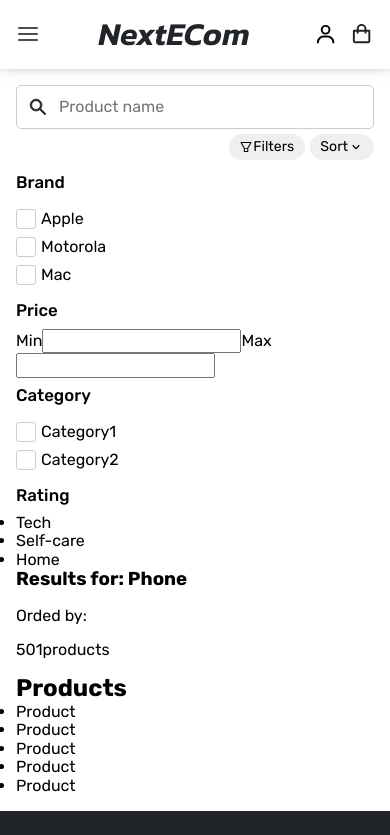
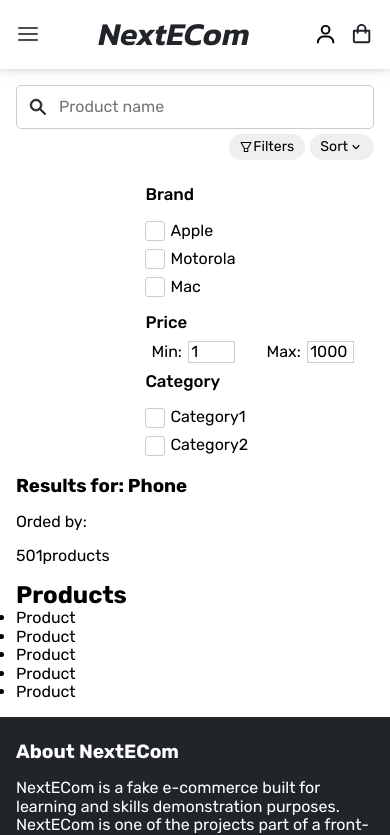
Before and after one commit to Diego-Luiz/nextjs-ecommerce, a Next.js app: page /shop/Shop in a window 390 px wide. Shown: the top 835 px of the page. Built offline with nearby package versions, Linux system fonts and the light colour scheme.

Commit message:
feat: InputTextAndNumber component
- InputTextAndNumber component for input of the both types so far
- Mobile (phone) filters basic style done

```diff
--- a/components/pages/shop/Filters.jsx
+++ b/components/pages/shop/Filters.jsx
@@ -1,5 +1,8 @@
 import { useState } from 'react';
-import { Checkbox } from 'components/ui';
+import {
+  Checkbox,
+  InputTextAndNumber
+} from 'components/ui';
 import styles from './filters.module.scss';
 
 const Filters = ({ brands=['apple', 'motorola', 'mac'], categories=['category1', 'category2'] }) => {
@@ -13,12 +16,31 @@ const Filters = ({ brands=['apple', 'motorola', 'mac'], categories=['category1',
       ['categories', categoriesObj]
     ]);
   });
+  const [priceFilters, setPriceFilters] = useState({ min: '1', max: '1000' });
+
   const getChkboxStatus = (filterField, filterElement) => checkBoxFiltersStatus.get(filterField)[filterElement];
   const handleChkboxFiltersChange = (filterField, filterElement) => {
     const fieldObject = { ...checkBoxFiltersStatus.get(filterField) };
     fieldObject[filterElement] = !fieldObject[filterElement];
     setCheckBoxFiltersStatus(prevState => new Map([...prevState, [filterField, fieldObject]]));
   };
+  const getPriceValue = field => priceFilters[field];
+  const handlePriceChanges = (event, field) => {
+    let elementValue = event.target.value;
+    setPriceFilters(prevState => ({ ...prevState, [field]: elementValue }));
+  };
+  const handlePriceBlur = (field) => {
+    const elementValue = getPriceValue(field);
+    const validateExp = /^([1-9])+|^\1+.\1+$/;
+    // elementValue <= 1000 change by the maximum value
+    if(!(validateExp.test(elementValue) && elementValue <= 1000)){
+      //throw an error
+      alert('The value in price in invalid');
+      const resetedValue = field === 'min' ? '1' : '1000';
+      console.log('resetedValue: ', resetedValue);
+      setPriceFilters(prevState => ({ ...prevState, [field]: resetedValue}));
+    }
+  }
   return (
     <section
       className={styles['container']}
@@ -40,11 +62,30 @@ const Filters = ({ brands=['apple', 'motorola', 'mac'], categories=['category1',
         </ul>
       </section>
       <section className={styles['price-section']}>
-        <h4 className={styles['brand-section__title']}>Price</h4>
-        <label htmlFor="">Min</label>
-        <input type="number" name="" id="" />
-        <label htmlFor="">Max</label>
-        <input type="number" name="" id="" />
+        {/* remember to get the actual MAX value from the props accordingly to the data */}
+        <h4 className={styles['price-section__title']}>Price</h4>
+        <InputTextAndNumber
+          type='number'
+          id='filters-price__min'
+          name='filters-price__min'
+          label='Min:'
+          getValue={() => getPriceValue('min')}
+          min={1}
+          max={1000}
+          handleChange={(event) => { handlePriceChanges(event, 'min') }}
+          handleBlur={() => { handlePriceBlur('min') }}
+        />
+        <InputTextAndNumber
+          type='number'
+          id='filters-price__max'
+          name='filters-price__max'
+          label='Max:'
+          getValue={() => getPriceValue('max')}
+          min={1}
+          max={1000}
+          handleChange={(event) => { handlePriceChanges(event, 'max') }}
+          handleBlur={() => { handlePriceBlur('max') }}
+        />
       </section>
       <section className={styles['category-section']}>
         <h4 className={styles['category-section__title']}>Category</h4>
@@ -62,15 +103,6 @@ const Filters = ({ brands=['apple', 'motorola', 'mac'], categories=['category1',
           ))}
         </ul>
       </section>
-      <section className={styles['rating-section']}>
-        <h4 className={styles['brand-section__title']}>Rating</h4>
-        <ul>
-          <li>Tech</li>
-          <li>Self-care</li>
-          <li>Home</li>
-        </ul>
-      </section>
-
     </section>
   )
 }
--- a/components/pages/shop/filters.module.scss
+++ b/components/pages/shop/filters.module.scss
@@ -1,3 +1,10 @@
+@use 'styles/abstract' as *;
+
+%titles-style {
+    padding: .5em 0;
+    font-weight: 500;
+    font-size: 1.05rem;
+}
 %flex-column {
     display: flex;
     flex-direction: column;
@@ -5,14 +12,21 @@
 }
 .container {
     @extend %flex-column;
+    padding: .75em 1em;
 }
 .brand-section,
 .category-section {
     @extend %flex-column;
+    &__title { @extend %titles-style; }
+}
+.price-section {
+    @include displayFlexCentered;
+    flex-wrap: wrap;
+    justify-content: space-between;
+
     &__title {
-        padding: .5em 0;
-        font-weight: 500;
-        font-size: 1.05rem;
+        @extend %titles-style;
+        width: 100%;
     }
 }
 .section__list {
--- a/components/ui/Checkbox/checkbox.module.scss
+++ b/components/ui/Checkbox/checkbox.module.scss
@@ -15,7 +15,7 @@
     appearance: none;
     width: $size;
     height: $size;
-    border: solid 1px rgba(0, 0, 0, .2);
+    @extend %thin-gray-border;
     border-radius: 3px;
     transition: background-color .2s;
 
--- /dev/null
+++ b/components/ui/InputTextAndNumber/InputTextAndNumber.jsx
@@ -0,0 +1,28 @@
+import styles from './inputTextAndNumber.module.scss';
+
+const InputTextAndNumber = ({ type, id, name, label, placeholder, getValue, handleChange, handleBlur, ...additional }) => {
+
+  return (
+    <div className={styles['container']}>
+      <label
+        htmlFor={id}
+        className={styles['label']}
+      >
+        {label}
+      </label>
+      <input
+        className={styles['input']}
+        type={type}
+        name={name}
+        id={id}
+        value={getValue()}
+        placeholder={placeholder}
+        onChange={handleChange}
+        onBlur={handleBlur}
+        {...additional}
+      />
+    </div>
+  )
+}
+
+export default InputTextAndNumber;
--- /dev/null
+++ b/components/ui/InputTextAndNumber/index.js
@@ -0,0 +1,3 @@
+import InputTextAndNumber from "./InputTextAndNumber";
+
+export default InputTextAndNumber;
--- /dev/null
+++ b/components/ui/InputTextAndNumber/inputTextAndNumber.module.scss
@@ -0,0 +1,22 @@
+@use 'styles/abstract' as *;
+
+.container {
+    @include displayFlexCentered;
+    width: 45%;
+}
+.label,
+.input {
+    display: inline-block;
+}
+.input {
+    max-width: 4ch;
+    margin-left: .4em;
+    @extend %thin-gray-border;
+
+    &[type=number]::-webkit-outer-spin-button,
+    &[type=number]::-webkit-inner-spin-button,
+    &[type=number] {
+        -webkit-appearance: none;
+        -moz-appearance: textfield;
+    }
+}
--- a/components/ui/index.js
+++ b/components/ui/index.js
@@ -8,6 +8,7 @@ import ContentSlider from "./ContentSlider";
 import ImpactCard from "./ImpactCard";
 import Product from "./Product";
 import Checkbox from "./Checkbox";
+import InputTextAndNumber from "./InputTextAndNumber";
 
 export {
   Header,
@@ -19,5 +20,6 @@ export {
   ImpactCard,
   Product,
   Footer,
-  Checkbox
+  Checkbox,
+  InputTextAndNumber
 };
--- /dev/null
+++ b/styles/abstract/_extends.scss
@@ -0,0 +1,3 @@
+%thin-gray-border {
+    border: solid 1px rgba(0, 0, 0, .2);
+}
--- a/styles/abstract/_index.scss
+++ b/styles/abstract/_index.scss
@@ -1,3 +1,4 @@
 @forward 'fonts' hide $fonts-path;
 @forward 'mixins';
 @forward 'variables';
+@forward 'extends';
```
